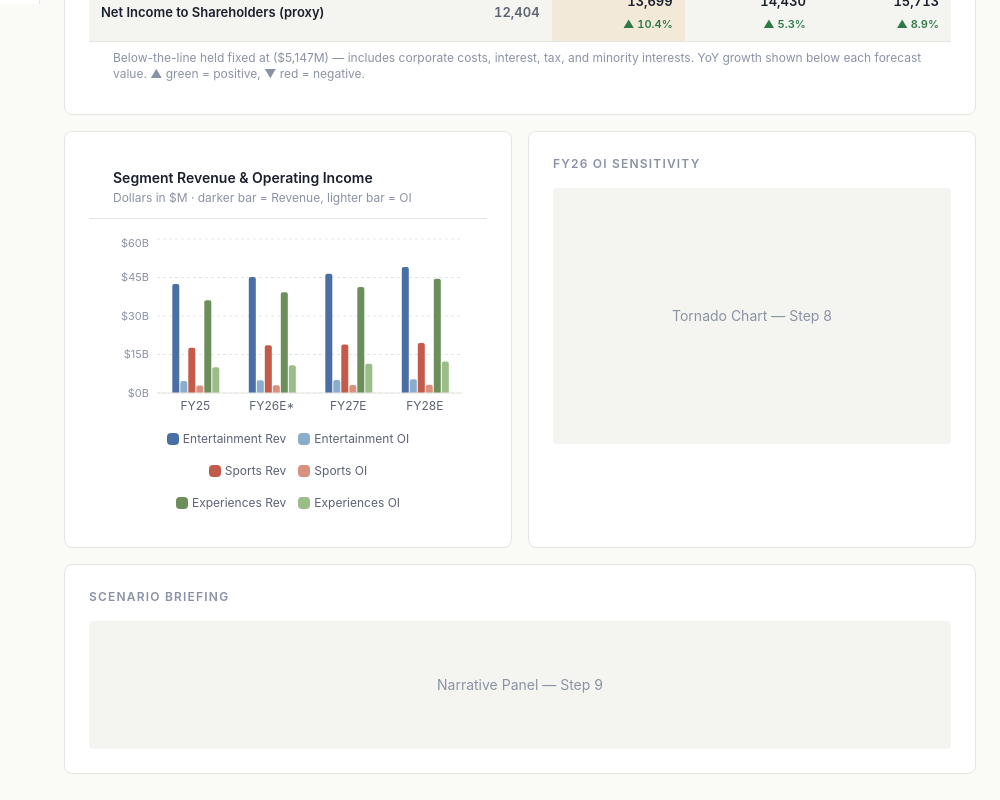
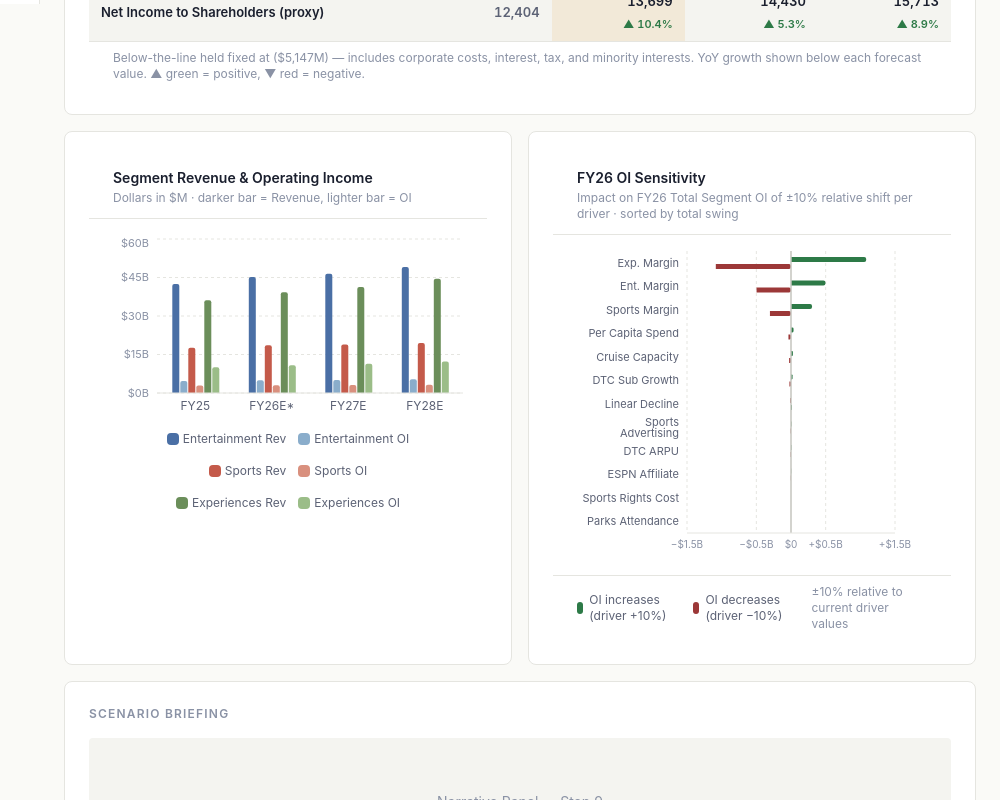
Before and after one commit to agustinecortez/disney-segment-dashboard, a Next.js app: page / in a window 1280 px wide. Shown: the part 860-1660 px from the top of the page, without its empty margins (280-1280 px from the left). Built offline with nearby package versions, Linux system fonts and the light colour scheme.

Commit message:
Tornado chart implemented

```diff
--- a/app/page.tsx
+++ b/app/page.tsx
@@ -5,6 +5,7 @@ import Header from "@/components/Header";
 import DriverPanel from "@/components/DriverPanel";
 import ForecastTable from "@/components/ForecastTable";
 import SegmentChart from "@/components/SegmentChart";
+import TornadoChart from "@/components/TornadoChart";
 import Footer from "@/components/Footer";
 import { getDefaultDriverValues, DriverValues } from "@/lib/disneyData";
 
@@ -48,23 +49,7 @@ export default function DashboardPage() {
           <div className="grid grid-cols-1 lg:grid-cols-2 gap-4">
             <SegmentChart drivers={drivers} />
 
-            <div className="card">
-              <p
-                className="text-xs font-semibold uppercase tracking-widest mb-4"
-                style={{ color: "var(--color-text-tertiary)" }}
-              >
-                FY26 OI Sensitivity
-              </p>
-              <div
-                className="h-64 rounded flex items-center justify-center text-sm"
-                style={{
-                  backgroundColor: "var(--color-bg-subtle)",
-                  color: "var(--color-text-tertiary)",
-                }}
-              >
-                Tornado Chart — Step 8
-              </div>
-            </div>
+            <TornadoChart drivers={drivers} />
           </div>
 
           {/* Narrative placeholder */}
--- /dev/null
+++ b/components/TornadoChart.tsx
@@ -0,0 +1,256 @@
+"use client";
+
+import { useMemo } from "react";
+import {
+  ResponsiveContainer,
+  ComposedChart,
+  Bar,
+  XAxis,
+  YAxis,
+  CartesianGrid,
+  Tooltip,
+  ReferenceLine,
+  Cell,
+} from "recharts";
+import { DriverValues, getDefaultDriverValues } from "@/lib/disneyData";
+import { computeTornadoBars, TornadoBar } from "@/lib/forecastMath";
+
+interface TornadoChartProps {
+  drivers: DriverValues;
+}
+
+// ── Helpers ───────────────────────────────────────────────────────────────────
+
+function fmtDelta(value: number): string {
+  const sign = value >= 0 ? "+" : "";
+  return `${sign}$${Math.round(Math.abs(value)).toLocaleString()}M`;
+}
+
+// Shorten driver labels so they fit on the Y-axis
+function shortLabel(label: string): string {
+  const map: Record<string, string> = {
+    "DTC Subscriber Growth": "DTC Sub Growth",
+    "DTC ARPU Growth": "DTC ARPU",
+    "Linear Networks Revenue Decline": "Linear Decline",
+    "Entertainment Operating Margin": "Ent. Margin",
+    "ESPN Affiliate/Subscription Revenue Growth": "ESPN Affiliate",
+    "Sports Advertising Revenue Growth": "Sports Advertising",
+    "Sports Rights & Programming Cost Growth": "Sports Rights Cost",
+    "Sports Operating Margin": "Sports Margin",
+    "Parks Attendance Growth": "Parks Attendance",
+    "Per Capita Guest Spending Growth": "Per Capita Spend",
+    "Cruise Line Capacity Growth": "Cruise Capacity",
+    "Experiences Operating Margin": "Exp. Margin",
+  };
+  return map[label] ?? label;
+}
+
+// ── Custom tooltip ────────────────────────────────────────────────────────────
+
+function CustomTooltip({
+  active,
+  payload,
+}: {
+  active?: boolean;
+  payload?: Array<{ payload: TornadoBar & { upside: number; downside: number } }>;
+}) {
+  if (!active || !payload?.length) return null;
+  const d = payload[0].payload;
+  return (
+    <div
+      className="rounded-lg shadow-lg p-3 text-xs"
+      style={{
+        backgroundColor: "var(--color-primary)",
+        border: "1px solid var(--color-primary-hover)",
+        color: "#ffffff",
+        minWidth: 200,
+      }}
+    >
+      <p className="font-semibold mb-2" style={{ color: "rgba(255,255,255,0.85)" }}>
+        {d.driverLabel}
+      </p>
+      <div className="space-y-1">
+        <div className="flex justify-between gap-6">
+          <span style={{ color: "rgba(255,255,255,0.7)" }}>+10% scenario</span>
+          <span
+            className="font-semibold tabular-nums"
+            style={{ color: d.upsideDelta >= 0 ? "#6EE7A0" : "#FCA5A5" }}
+          >
+            {fmtDelta(d.upsideDelta)}
+          </span>
+        </div>
+        <div className="flex justify-between gap-6">
+          <span style={{ color: "rgba(255,255,255,0.7)" }}>−10% scenario</span>
+          <span
+            className="font-semibold tabular-nums"
+            style={{ color: d.downsideDelta >= 0 ? "#6EE7A0" : "#FCA5A5" }}
+          >
+            {fmtDelta(d.downsideDelta)}
+          </span>
+        </div>
+        <div
+          className="flex justify-between gap-6 pt-1 mt-1"
+          style={{ borderTop: "1px solid rgba(255,255,255,0.2)" }}
+        >
+          <span style={{ color: "rgba(255,255,255,0.7)" }}>Total swing</span>
+          <span className="font-semibold tabular-nums">
+            ${Math.round(d.absSwing).toLocaleString()}M
+          </span>
+        </div>
+      </div>
+    </div>
+  );
+}
+
+// ── Main component ────────────────────────────────────────────────────────────
+
+export default function TornadoChart({ drivers }: TornadoChartProps) {
+  const bars: TornadoBar[] = useMemo(
+    () => computeTornadoBars(drivers),
+    [drivers]
+  );
+
+  // Recharts horizontal bar needs data shaped as one row per driver.
+  // We encode upside as a positive value and downside as a negative value,
+  // both relative to zero (the "no change" baseline).
+  const chartData = bars.map((b) => ({
+    ...b,
+    label: shortLabel(b.driverLabel),
+    // Recharts reads these two keys for the two bars
+    upside: b.upsideDelta,
+    downside: b.downsideDelta,
+  }));
+
+  // Symmetric x-axis domain — pick the largest absolute value across all bars
+  const maxAbs = Math.max(
+    ...bars.flatMap((b) => [Math.abs(b.upsideDelta), Math.abs(b.downsideDelta)]),
+    500 // minimum domain so chart isn't empty on reset
+  );
+  const domainPad = Math.ceil(maxAbs * 1.15 / 500) * 500; // round up to nearest 500
+  const domain: [number, number] = [-domainPad, domainPad];
+
+  const tickFormatter = (v: number) => {
+    if (v === 0) return "$0";
+    const sign = v > 0 ? "+" : "−";
+    return `${sign}$${(Math.abs(v) / 1000).toFixed(1)}B`;
+  };
+
+  return (
+    <div className="card p-0 overflow-hidden">
+      {/* Card header */}
+      <div
+        className="px-6 py-3 border-b"
+        style={{ borderColor: "var(--color-border)" }}
+      >
+        <p className="font-semibold text-sm" style={{ color: "var(--color-text-primary)" }}>
+          FY26 OI Sensitivity
+        </p>
+        <p className="text-xs mt-0.5" style={{ color: "var(--color-text-tertiary)" }}>
+          Impact on FY26 Total Segment OI of ±10% relative shift per driver · sorted by total swing
+        </p>
+      </div>
+
+      <div className="px-2 pt-3 pb-2">
+        <ResponsiveContainer width="100%" height={320}>
+          <ComposedChart
+            layout="vertical"
+            data={chartData}
+            margin={{ top: 4, right: 48, left: 8, bottom: 4 }}
+            barCategoryGap="25%"
+            barGap={2}
+          >
+            <CartesianGrid
+              strokeDasharray="3 3"
+              stroke="var(--color-border)"
+              horizontal={false}
+            />
+            <XAxis
+              type="number"
+              domain={domain}
+              tickFormatter={tickFormatter}
+              tick={{ fontSize: 10, fill: "var(--color-text-tertiary)" }}
+              axisLine={{ stroke: "var(--color-border)" }}
+              tickLine={false}
+              tickCount={7}
+            />
+            <YAxis
+              type="category"
+              dataKey="label"
+              width={118}
+              tick={{ fontSize: 11, fill: "var(--color-text-secondary)" }}
+              axisLine={false}
+              tickLine={false}
+            />
+            <Tooltip
+              content={<CustomTooltip />}
+              cursor={{ fill: "rgba(0,0,0,0.03)" }}
+            />
+
+            {/* Zero reference line */}
+            <ReferenceLine
+              x={0}
+              stroke="var(--color-border-strong)"
+              strokeWidth={1.5}
+            />
+
+            {/* Upside bars — green when positive, red when negative */}
+            <Bar dataKey="upside" name="Upside (+10%)" radius={[0, 2, 2, 0]} maxBarSize={12}>
+              {chartData.map((entry, index) => (
+                <Cell
+                  key={`upside-${index}`}
+                  fill={
+                    entry.upside >= 0
+                      ? "var(--color-positive)"
+                      : "var(--color-negative)"
+                  }
+                />
+              ))}
+            </Bar>
+
+            {/* Downside bars — red when negative, green when positive */}
+            <Bar dataKey="downside" name="Downside (−10%)" radius={[2, 0, 0, 2]} maxBarSize={12}>
+              {chartData.map((entry, index) => (
+                <Cell
+                  key={`downside-${index}`}
+                  fill={
+                    entry.downside <= 0
+                      ? "var(--color-negative)"
+                      : "var(--color-positive)"
+                  }
+                />
+              ))}
+            </Bar>
+          </ComposedChart>
+        </ResponsiveContainer>
+      </div>
+
+      {/* Legend */}
+      <div
+        className="px-6 py-2 border-t flex items-center gap-6"
+        style={{ borderColor: "var(--color-border)" }}
+      >
+        <div className="flex items-center gap-1.5">
+          <div
+            className="rounded-sm"
+            style={{ width: 12, height: 12, backgroundColor: "var(--color-positive)" }}
+          />
+          <span className="text-xs" style={{ color: "var(--color-text-secondary)" }}>
+            OI increases (driver +10%)
+          </span>
+        </div>
+        <div className="flex items-center gap-1.5">
+          <div
+            className="rounded-sm"
+            style={{ width: 12, height: 12, backgroundColor: "var(--color-negative)" }}
+          />
+          <span className="text-xs" style={{ color: "var(--color-text-secondary)" }}>
+            OI decreases (driver −10%)
+          </span>
+        </div>
+        <span className="text-xs ml-auto" style={{ color: "var(--color-text-tertiary)" }}>
+          ±10% relative to current driver values
+        </span>
+      </div>
+    </div>
+  );
+}
```
